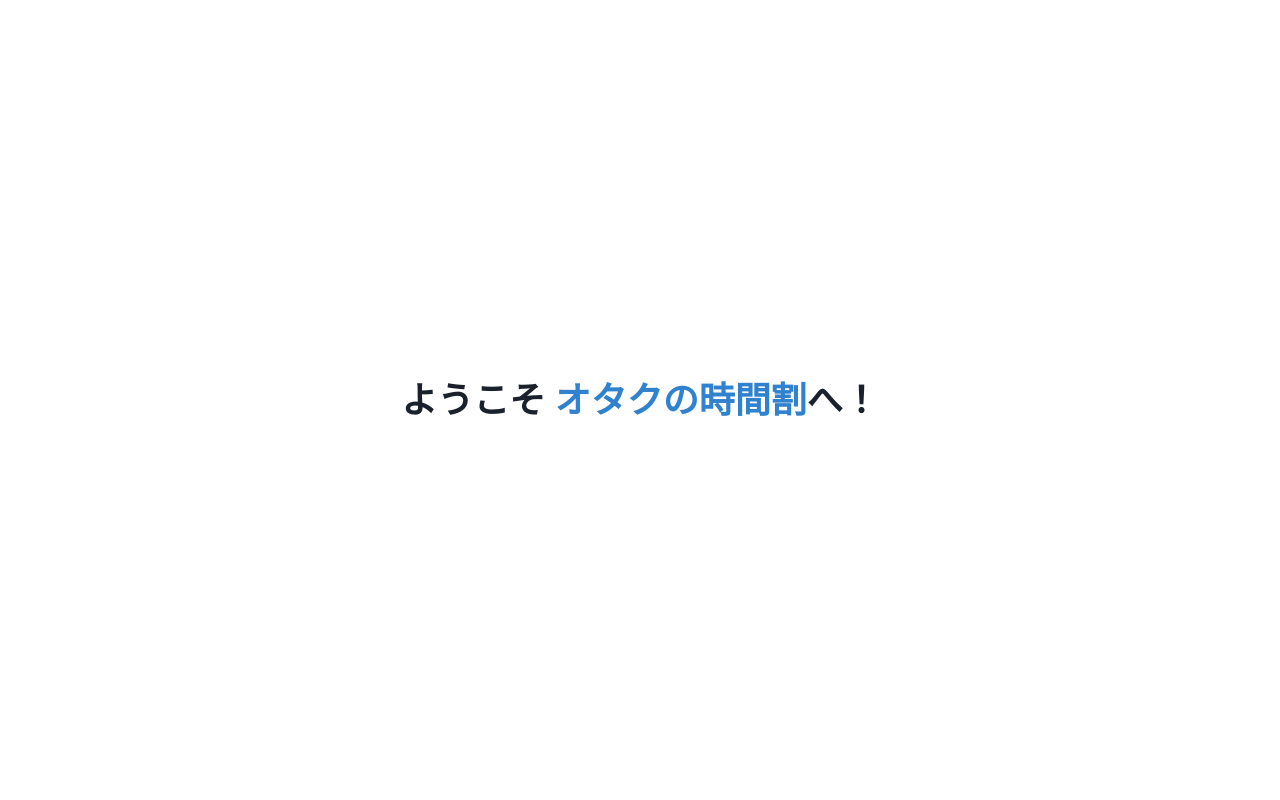
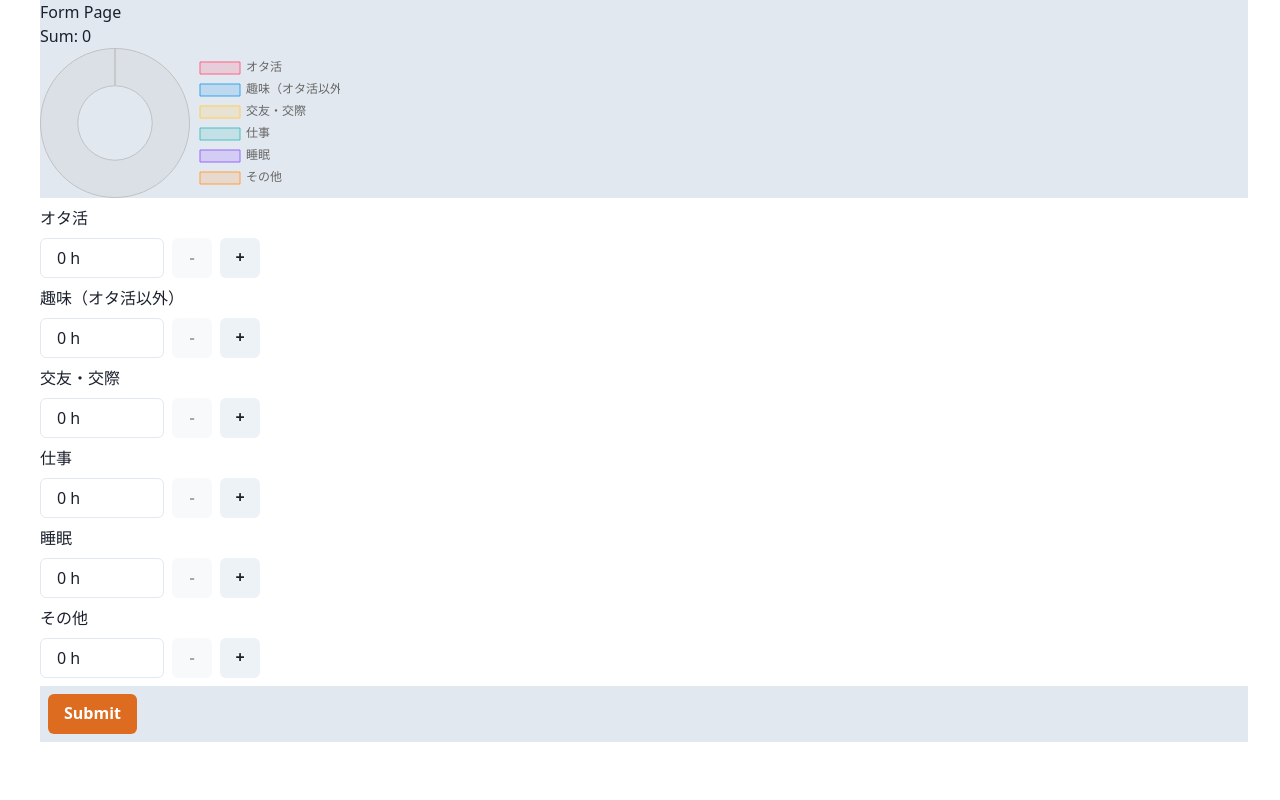
Before and after one commit to scndtnr/otaku_timetable, a Next.js app in the folder frontend/: page / in a window 1280 px wide. Shown: the top 800 px of the page. Built offline with nearby package versions, Linux system fonts and the light colour scheme.

Commit message:
Comment out top header.

```diff
--- a/frontend/src/components/page/Top/Top.page.tsx
+++ b/frontend/src/components/page/Top/Top.page.tsx
@@ -10,7 +10,7 @@ export const TopPage = () => {
         <meta name="description" content="オタクの1日についてのアンケート＆類型化アプリ" />
         <link rel="icon" href="/favicon.ico" />
       </Head>
-      <Top />
+      {/* <Top /> */}
       <Form />
     </>
   );
```
